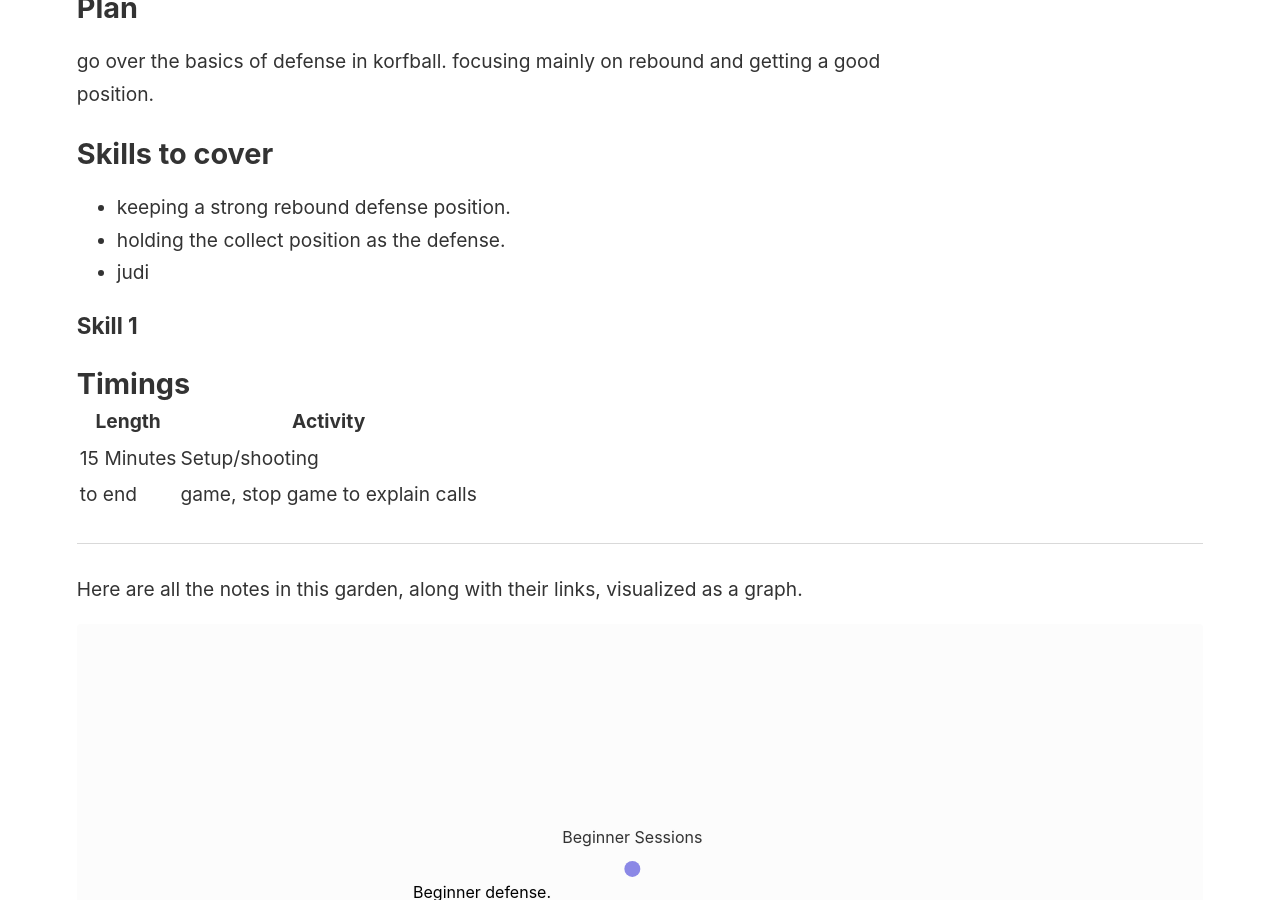
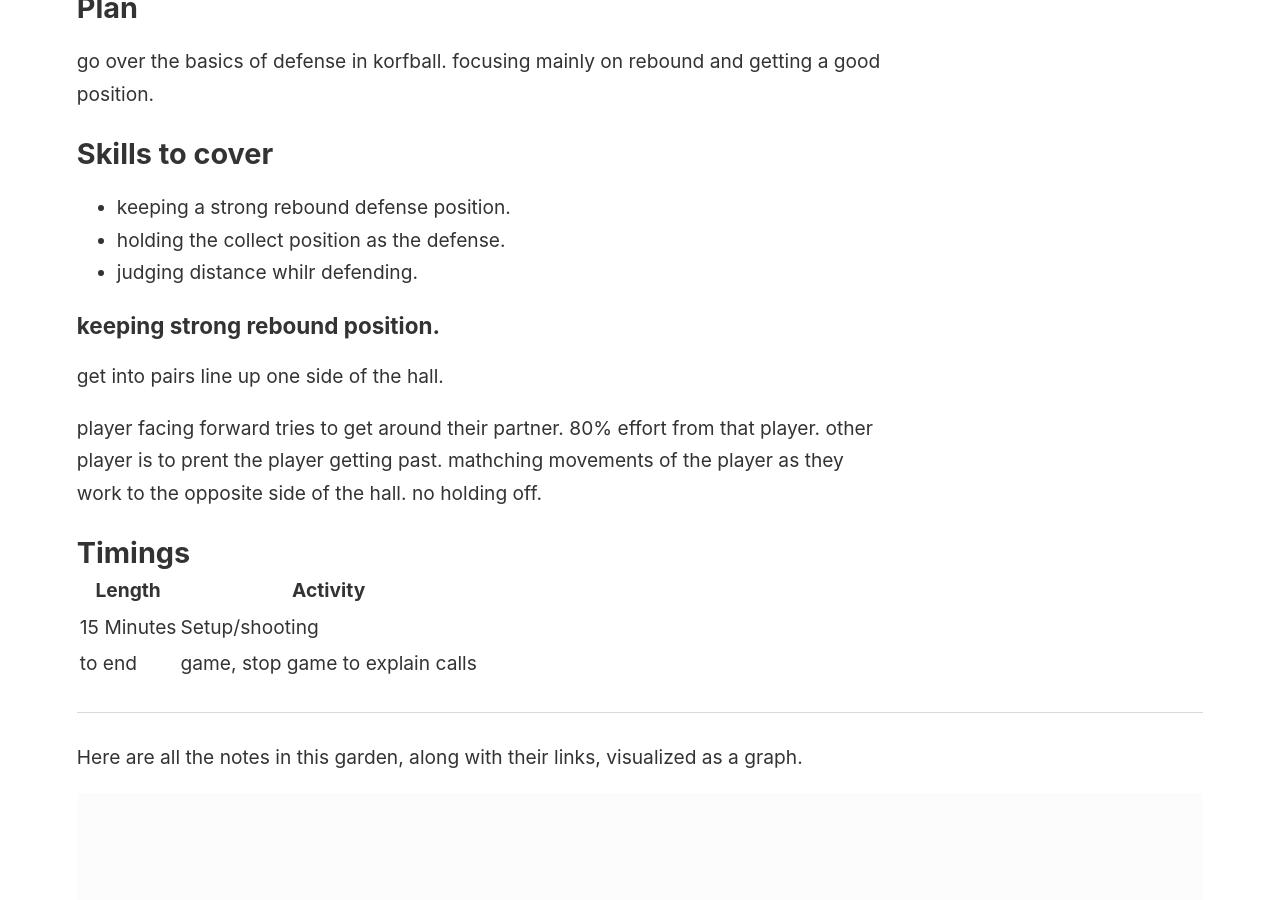
Before and after one commit to jamesptanner/notes, a Jekyll site: the page built from _notes/korfball/sessions/Beginner-defense.md, in a window 1280 px wide and 900 px high, scrolled down 707 px. Built offline with Jekyll 4.4.1, drawn with Linux system fonts in a browser that asks for light colours.

Commit message:
update Beginner-defense.md

```diff
--- a/_notes/korfball/sessions/Beginner-defense.md
+++ b/_notes/korfball/sessions/Beginner-defense.md
@@ -22,10 +22,13 @@ go over the basics of defense in korfball. focusing mainly on rebound and gettin
 
 * keeping a strong rebound defense position.
 * holding the collect position as the defense.
-* judi
+* judging distance whilr defending.
 
-### Skill 1
 
+### keeping strong rebound position.
+get into pairs line up one side of the hall.
+
+player facing forward tries to get around their partner. 80% effort from that player. other player is to prent the player getting past. mathching movements of the player as they work to the opposite side of the hall. no holding off.
 
 ## Timings
 <table>
```
